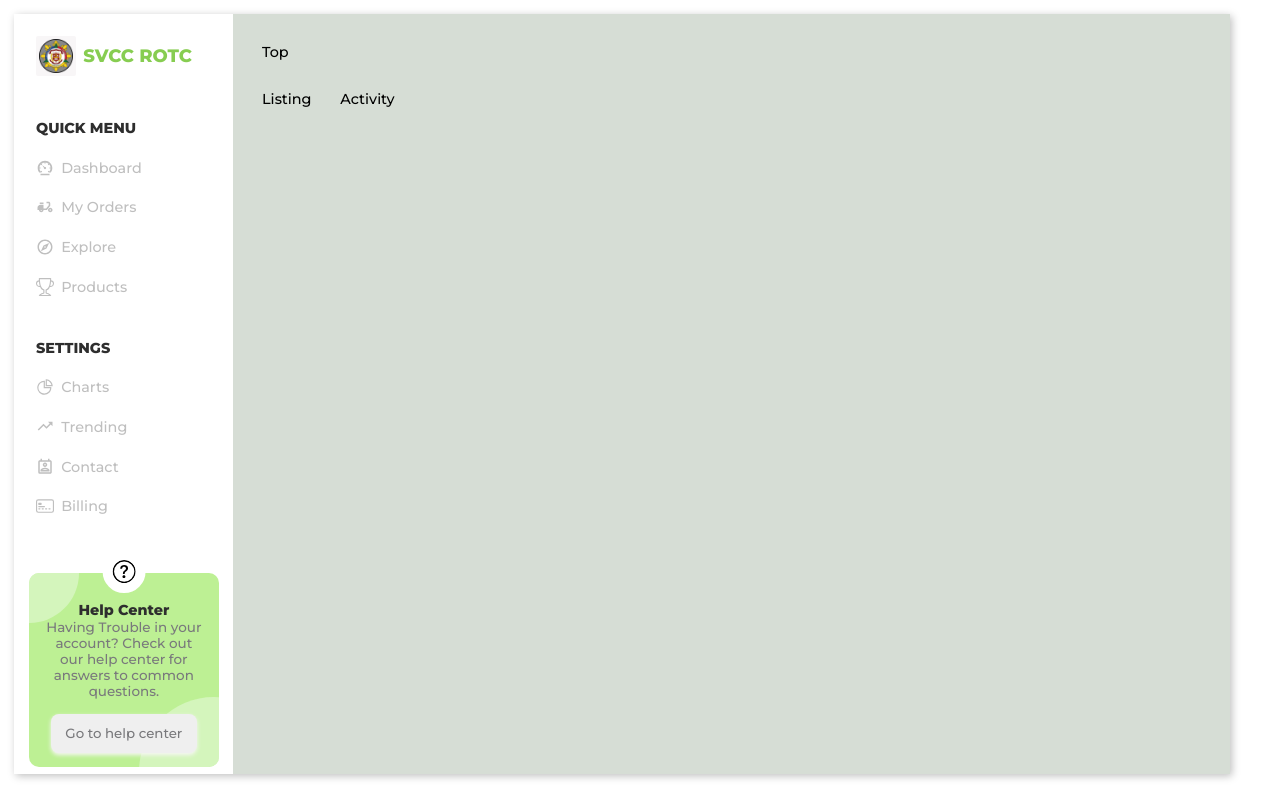
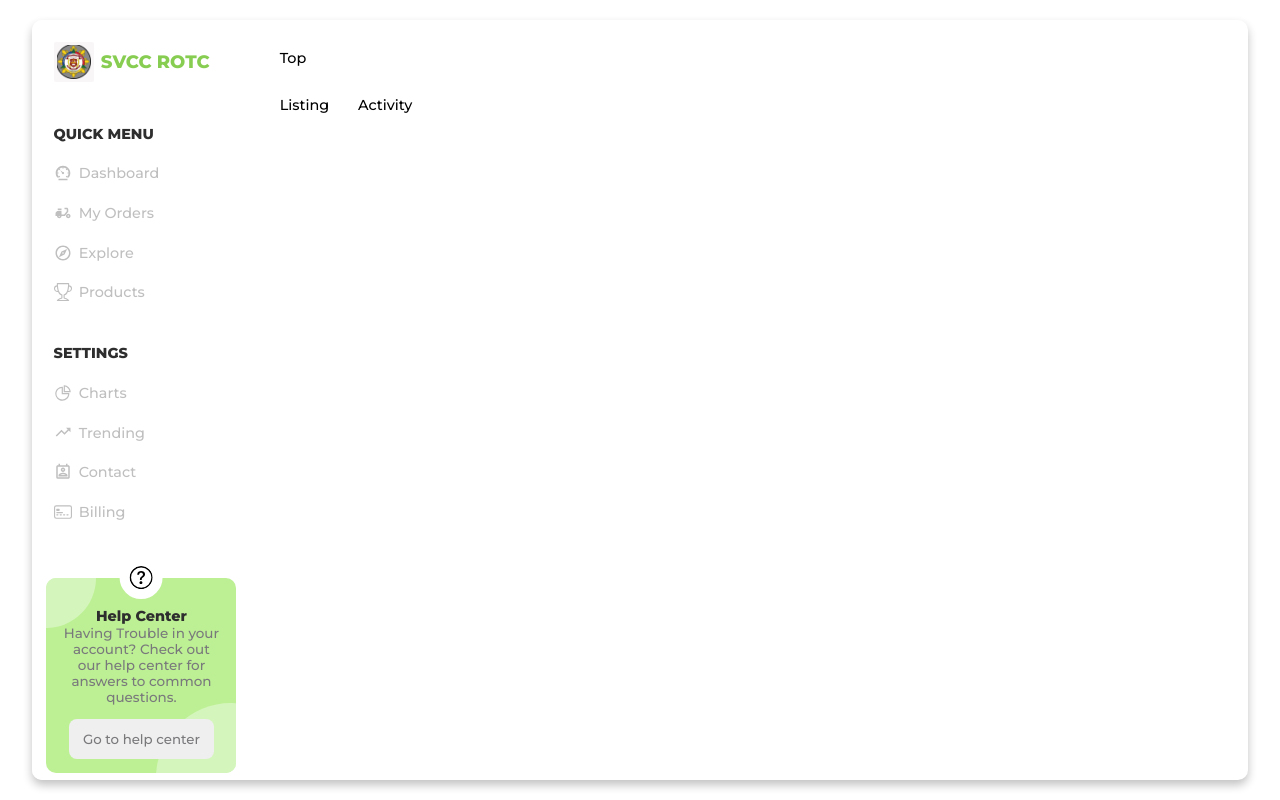
Before and after one commit to PorasZarec/ROTC-System, a React (Vite) app in the folder client/: page /dashboard in a window 1280 px wide. Built offline with nearby package versions, Linux system fonts and the light colour scheme.

Commit message:
Dashboard component and file changes

```diff
--- a/client/src/Components/Dashboard/Dashboard.jsx
+++ b/client/src/Components/Dashboard/Dashboard.jsx
@@ -1,13 +1,14 @@
 import React from 'react'
-import './dashboard.css'
 import Sidebar from './Components/Sidebar Section/Sidebar'
 import Body from './Components/BodySection/Body'
 
 const Dashboard = () => {
   return (
-    <div className="container">
-        <Sidebar />
-        <Body />
+    <div className="dashboard flex">
+        <div className="dashboardContainer flex">
+            <Sidebar />
+            <Body />
+        </div>
     </div>
   )
 }
--- a/client/src/Components/Dashboard/dashboard.css
+++ /dev/null
@@ -1,98 +0,0 @@
-@import url("https://fonts.googleapis.com/css2?family=Montserrat:wght@300;500;800&display=swap");
-* {
-  padding: 0;
-  margin: 0;
-  box-sizing: border-box;
-  font-family: "Montserrat", sans-serif;
-  transition: 0.3s ease;
-}
-
-:root {
-  --primaryColor: hsl(94, 55%, 56%);
-  --hoverColor: hsl(93, 75%, 76%);
-  --paleGreen: hsl(96, 75%, 89%);
-  --whiteColor: hsl(0, 0%, 100%);
-  --blackColor: hsl(0, 0%, 18%);
-  --greyText: hsl(0, 0%, 75%);
-  --bgColor: hsl(113, 11%, 85%);
-  --inputColor: hsl(330, 12%, 97%);
-  --textColor: hsl(240, 1%, 48%);
-  /* Font and Typography */
-  --biggestFontSize: 2.5rem;
-  --h1FontSize: 1.5rem;
-  --h2FontSize: 1.25rem;
-  --h3FontSize: 1rem;
-  --normalFontSize: .938rem;
-  --smallFontSize: .813rem;
-  --smallestFontSize: .75rem;
-}
-
-html {
-  font-size: 90%;
-}
-
-a {
-  text-decoration: none;
-}
-
-li {
-  list-style: none;
-}
-
-.icon {
-  font-size: var(--h2FontSize);
-}
-
-img {
-  height: auto;
-  width: 100%;
-}
-
-.flex {
-  display: flex;
-  align-items: center;
-}
-
-.grid {
-  display: grid;
-  align-items: center;
-}
-
-.btn {
-  border: none;
-  outline: none;
-  cursor: pointer;
-  border-radius: 8px;
-  box-shadow: 0 2px 4px var(--inputColor);
-  padding: 0.8rem 1rem;
-  color: var(--textColor);
-}
-
-.btn .icon {
-  margin-left: 0.5rem;
-}
-
-.btn:hover {
-  background: var(--paleGreen);
-  color: var(--primaryColor);
-}
-
-body {
-  display: flex;
-  align-items: center;
-  justify-self: center;
-  margin: auto;
-  padding: 1rem;
-}
-
-.container {
-  position: relative;
-  width: 95vw;
-  height: 95vh;
-  display: flex;
-  align-items: center;
-  justify-content: center;
-  background: var(--bgColor);
-  overflow: hidden;
-  box-shadow: 2px 2px 8px var(--greyText);
-}/*# sourceMappingURL=dashboard.css.map */
--- a/client/src/Components/Dashboard/dashboard.scss
+++ /dev/null
@@ -1,104 +0,0 @@
-@import url('https://fonts.googleapis.com/css2?family=Montserrat:wght@300;500;800&display=swap');
-
-*{
-    padding:0;
-    margin: 0;
-    box-sizing: border-box;
-    font-family: 'Montserrat', sans-serif;
-    transition: .3s ease;
-}
-
-// setup default styling
-:root{
-
-    --primaryColor : hsl(94, 55%, 56%);
-    --hoverColor : hsl(93, 75%, 76%);
-    --paleGreen : hsl(96, 75%, 89%);
-    --whiteColor : hsl(0, 0%, 100%);
-    --blackColor : hsl(0, 0%, 18%);
-    --greyText : hsl(0, 0%, 75%);
-    --bgColor : hsl(113, 11%, 85%);
-    --inputColor : hsl(330, 12%, 97%);
-    --textColor : hsl(240, 1%, 48%);
-
-    /* Font and Typography */
-    --biggestFontSize: 2.5rem;
-    --h1FontSize: 1.5rem;
-    --h2FontSize: 1.25rem;
-    --h3FontSize: 1rem;
-    --normalFontSize: .938rem;
-    --smallFontSize: .813rem;
-    --smallestFontSize: .75rem;
-
-}
-
-html {
-    font-size: 90%;
-}
-
-a {
-    text-decoration: none;
-}
-
-li {
-    list-style: none;
-}
-
-.icon {
-    font-size: var(--h2FontSize);
-}
-
-img {
-    height: auto;
-    width: 100%;
-
-}
-
-.flex {
-    display: flex;
-    align-items: center;
-}
-
-.grid {
-    display: grid;
-    align-items: center;
-}
-
-.btn{
-    border: none;
-    outline: none;
-    cursor: pointer;
-    border-radius: 8px;
-    box-shadow: 0 2px 4px var(--inputColor);
-    padding: .8rem 1rem;
-    color: var(--textColor);
-}
-
-.btn .icon{
-    margin-left: .5rem;
-}
-
-.btn:hover {
-    background: var(--paleGreen) ;
-    color: var(--primaryColor);
-}
-
-body {
-    display: flex;
-    align-items: center;
-    justify-self: center;
-    margin: auto;
-    padding: 1rem;
-}
-
-.container {
-    position: relative;
-    width: 95vw;
-    height: 95vh;
-    display: flex;
-    align-items: center;
-    justify-content: center;
-    background: var(--bgColor);
-    overflow: hidden;
-    box-shadow: 2px 2px 8px var(--greyText);
-}
--- a/client/src/Components/Login/Login.jsx
+++ b/client/src/Components/Login/Login.jsx
@@ -66,6 +66,8 @@ const Login = () => {
               <AiOutlineSwapRight className="icon" />
             </button>
 
+            <a href="/dashboard">Dashboard</a>
+
             <span className="forgotPassword">
               Forgot your password? <a href="">Click here</a>
             </span>
--- /dev/null
+++ b/package.json
@@ -0,0 +1,5 @@
+{
+  "dependencies": {
+    "react-icons": "^5.3.0"
+  }
+}
```
Also changed, not shown: 2 other files (tests, documents, lock files or other folders).
